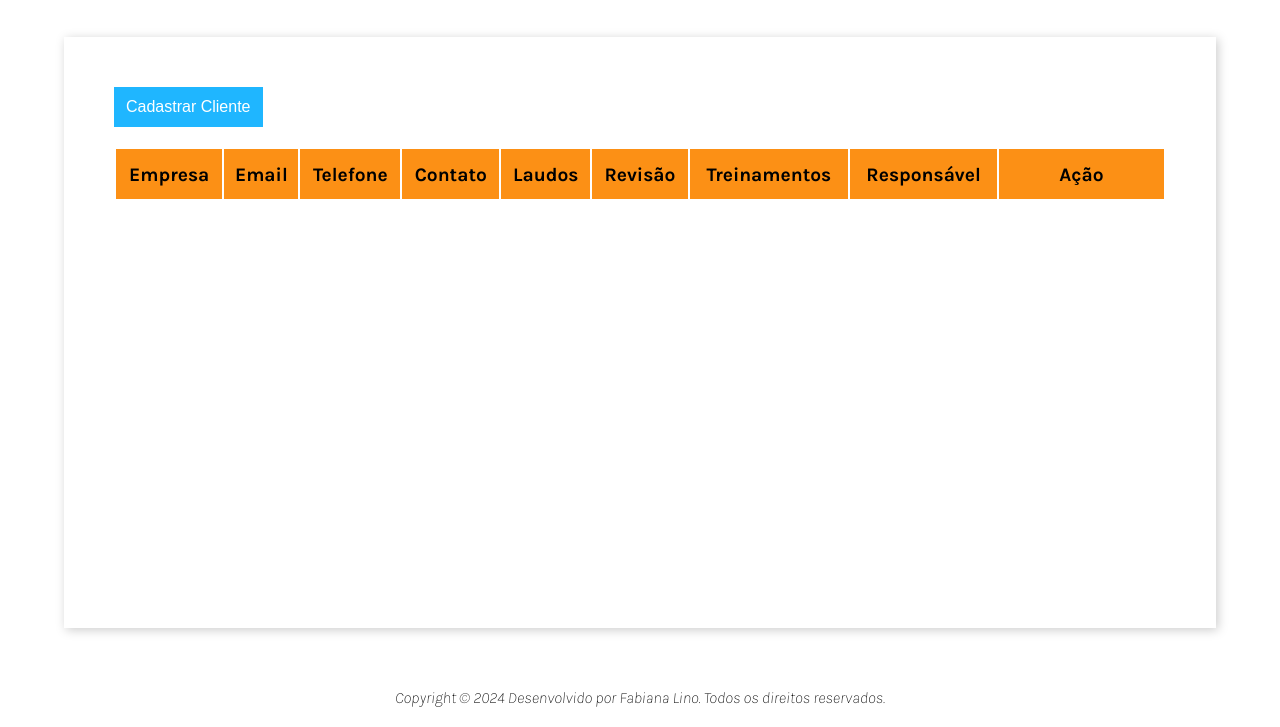
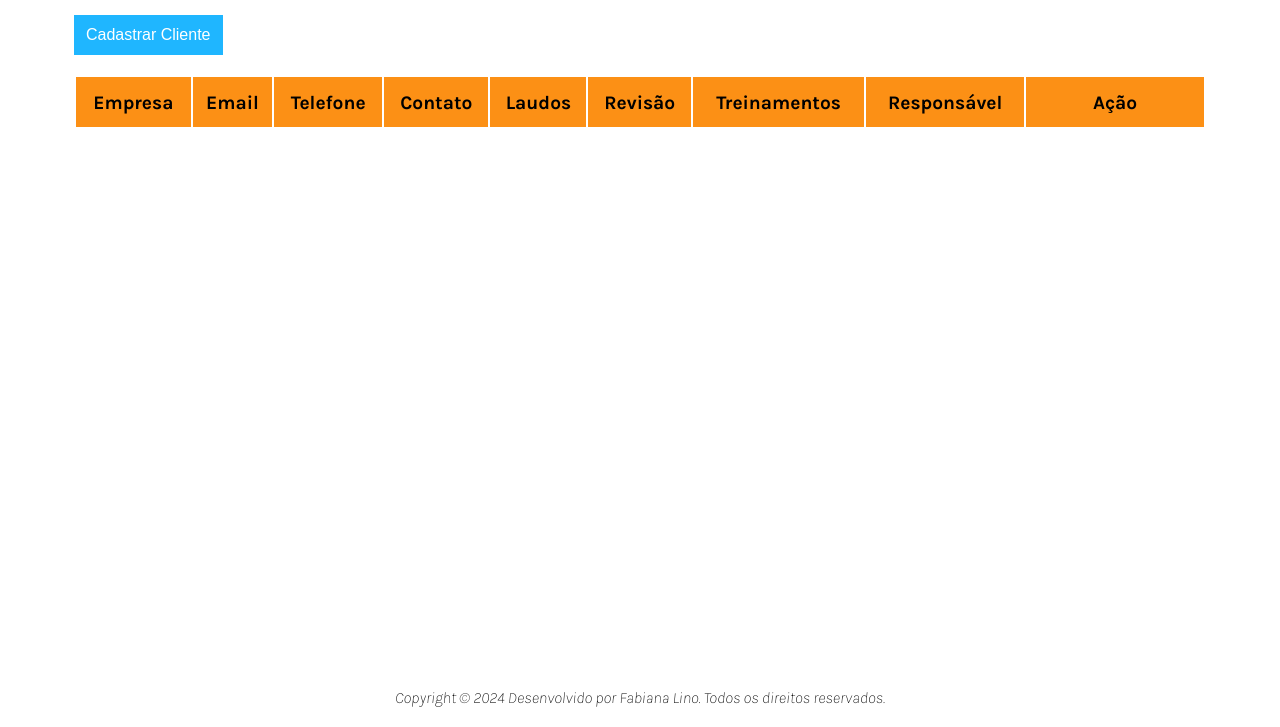
Before and after one commit to FabianaLino/CrudJas, a plain HTML site: page index.html in a window 1280 px wide. Shown: the part 73-800 px from the top of the page. Drawn offline with Linux system fonts and the light colour scheme.

Commit message:
Alterando  Css

```diff
--- a/css/main.css
+++ b/css/main.css
@@ -7,7 +7,6 @@
 :root{
     --primary-color: #fc9015;
     --secundary-color: #FFF1CC;
-    --shadow-color: #CCC;
     --text-color: #FFF;
 }
 
@@ -24,7 +23,6 @@ header{
     height: 70px;
     text-align: center;
     line-height: 70px;
-    box-shadow: 0 1px 2px var(--shadow-color);
 }
 
 .header-title{
@@ -38,8 +36,8 @@ main{
     flex-direction: column;
     align-items: flex-start;
     width: 90%;
-    margin: 5vh auto;
-    padding: 50px;
+    margin: 1vh auto;
+    padding: 10px;
     box-shadow: 2px 2px 10px var(--shadow-color);
     gap: 20px;
 }
```
